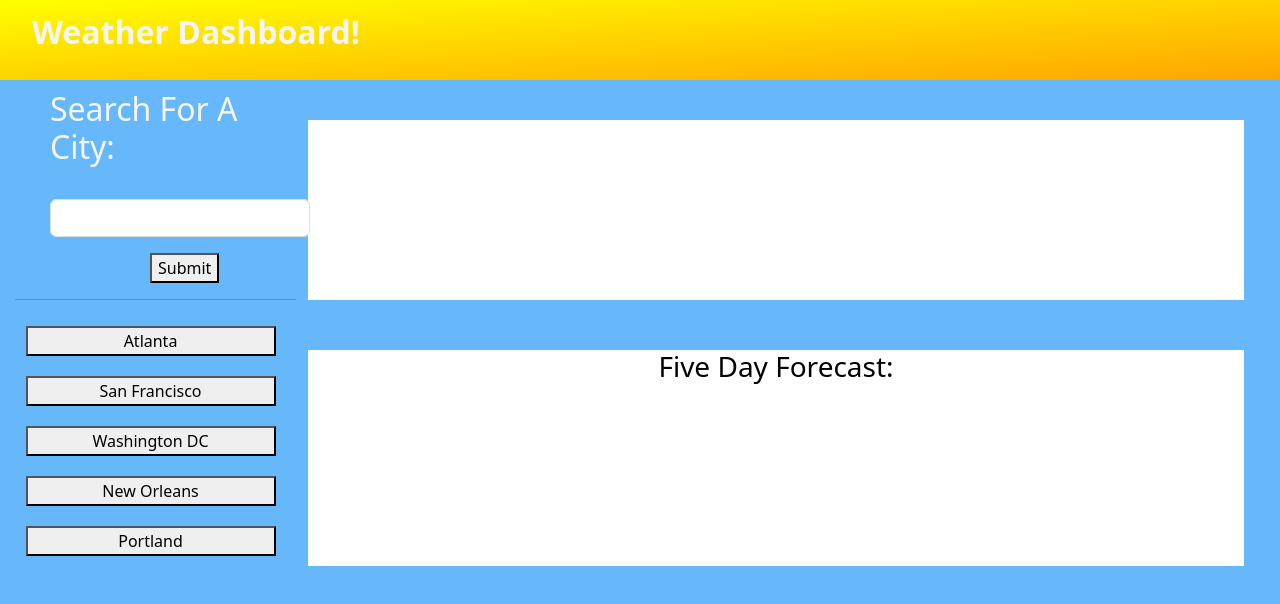
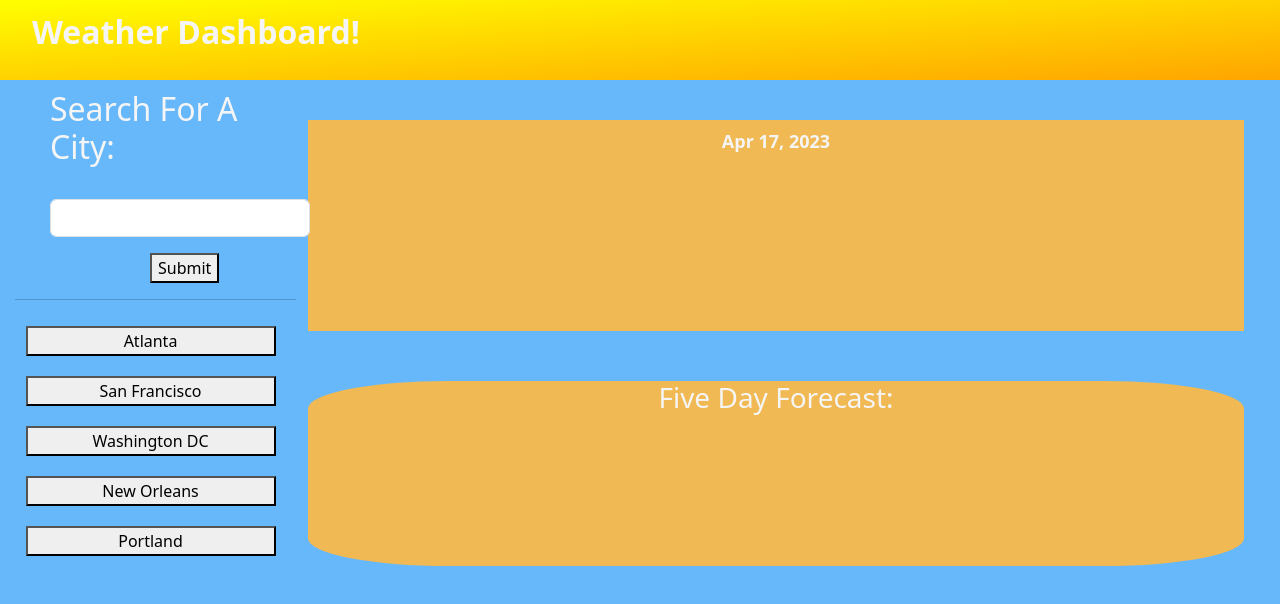
Before and after one commit to vjtolliver/weather-dashboard-challenge, a plain HTML site: page index.html in a window 1280 px wide. Drawn offline with nearby package versions, Linux system fonts and the light colour scheme.

Commit message:
added styling and icons

```diff
--- a/index.html
+++ b/index.html
@@ -57,10 +57,13 @@
     <div class="container-weather row col-md-9">
         <!-- Selected City Api Code -->
         <section id="current-city">
-            <p class="city-name"></p>
+            <h1 class="city-name"></h1>
+            <p id="date"></p>
             <p class="date"></p>
             <br>
-            <i class="weather-icon"></i>
+            <div id="weathericon">
+                <img id="weather-icon" src="">
+            </div>
             <br>
             <p class="city-temp"></p>
             <p class="humidity"></p>
--- a/script.js
+++ b/script.js
@@ -4,6 +4,9 @@
 //Append user input with auto locations
 //Fetch weather api url
 //
+
+var today = dayjs().format('MMM DD, YYYY')
+$('#date').text(today);
 
 var submitBtn = document.querySelector('.submit');
 //var userInput = document.getElementById('input').value;
@@ -46,7 +49,7 @@ var submitBtn = document.querySelector('.submit');
         console.log(responseC);
         var cityName = responseC.name;
         var tempDeg = responseC.main.temp;
-        var iconWthr = responseC.weather.icon;
+        var iconWthr = responseC.weather[0].icon;
         var humidAmnt = responseC.main.humidity;
         var wndSpd = responseC.wind.speed;
 
@@ -59,8 +62,8 @@ var submitBtn = document.querySelector('.submit');
         var cwCity = document.querySelector('.city-name');
         cwCity.innerText = cityName;
 
-        var cwIcon = document.querySelector('.weather-icon');
-        cwIcon.innerText = iconWthr;
+        var icon = "https://openweathermap.org/img/w/" + iconWthr + ".png";
+        $('#weather-icon').attr('src', icon);
 
         var cwTemp = document.querySelector('.city-temp');
         cwTemp.innerText = "Current Temperature: " + tempDeg;
@@ -70,6 +73,7 @@ var submitBtn = document.querySelector('.submit');
 
         var cwWnd = document.querySelector('.wind-speed');
         cwWnd.innerText = "Wind Speed: " + wndSpd;
+
 
         var fiveDayUrl = "https://api.openweathermap.org/data/2.5/forecast?lat=" + lat + "&lon=" + lon + "&units=imperial&appid=dcb4a51f4037e4402071e03b0811d2ca"
 
@@ -197,3 +201,7 @@ var submitBtn = document.querySelector('.submit');
     });
 });
   });
+
+//   var autoBtn = document.querySelectorAll('.autolctn');
+
+//   autoBtn.addEventListener('click', {})
--- a/style.css
+++ b/style.css
@@ -59,10 +59,11 @@ Text Color: Orange */
 /* .container-weather: */
 #current-city {
     margin-top: 40px;
-    color: black;
+    color: whitesmoke;
     font-size: large;
     text-align: center;
-    background-color: white;
+    background-color: rgb(240, 185, 84);
+    font-weight: bold;
     /* border: 30px;
     border-color: black; */
     /* border-radius: 30%; */
@@ -74,13 +75,14 @@ Text Color: Orange */
 
 #fiveday {
 margin-top: 50px;
-color: black;
+color: whitesmoke;
 font-size: medium;
 text-align: center;
-background-color: white;
+background-color: rgb(240, 185, 84);
+font-weight: bold;
 /* border: 50px;
 border-color: yellow; */
-/* border-radius: 30%; */
+border-radius: 15%;
 }
 
 /* #fiveday i {
```
